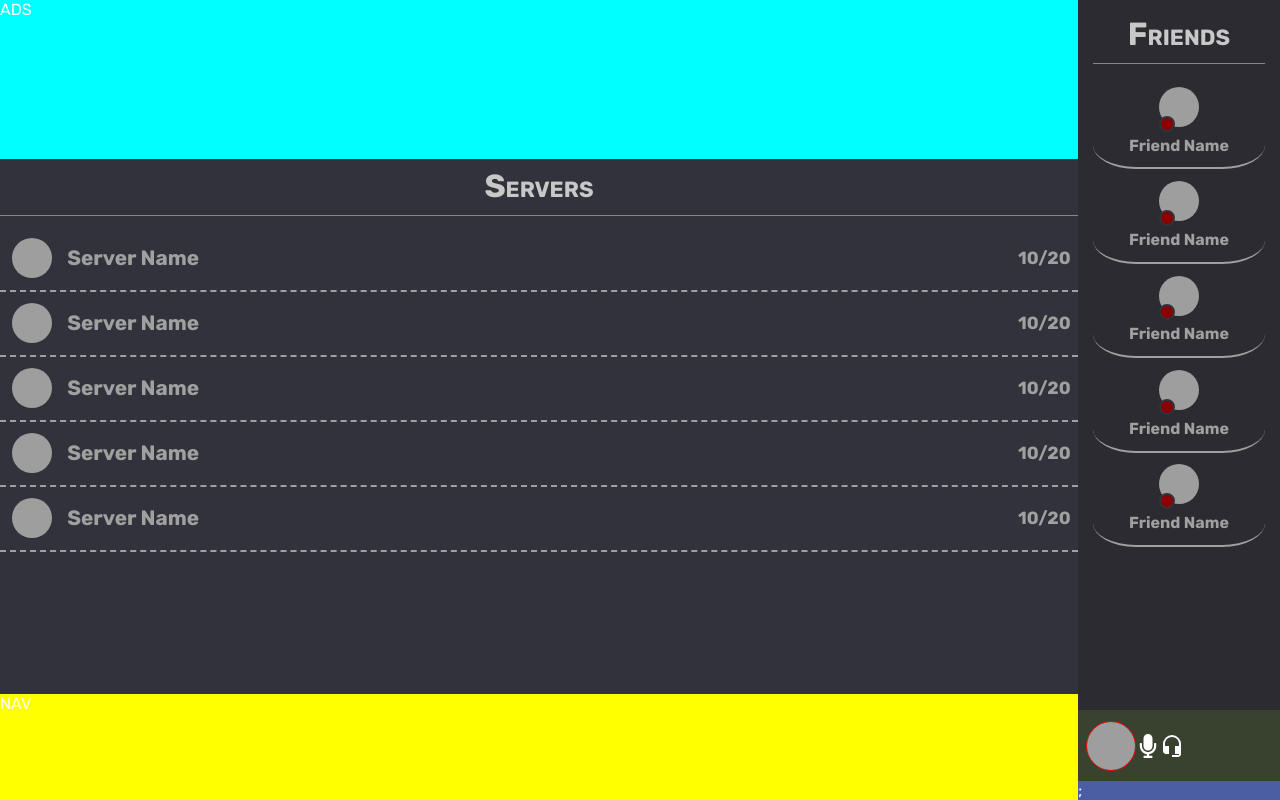
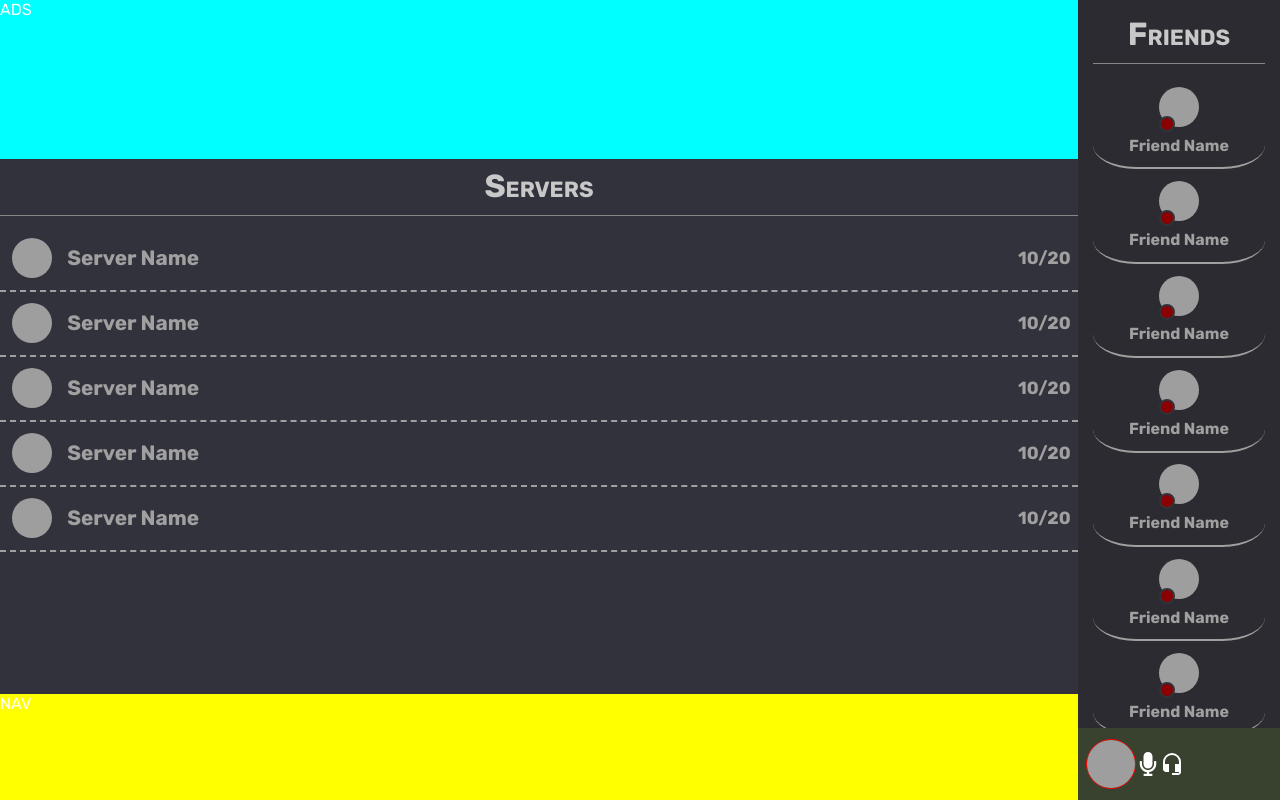
Before and after one commit to VirtuallDev/disgamble, a React (Vite) app in the folder client/: page / in a window 1280 px wide. Built offline with nearby package versions, Linux system fonts and the light colour scheme; no server answers; grey boxes are pictures that could not be loaded; the HTML template or start-up script is replaced by a standard one.

Commit message:
overflow

```diff
--- a/client/src/pages/home/Home.jsx
+++ b/client/src/pages/home/Home.jsx
@@ -29,11 +29,11 @@ const Home = () => {
             fontSize={'32px'}
             label={'Friends'}
           />
-          {[1, 2, 3, 4, 5].map((e, index) => {
+          {[1, 2, 3, 4, 5, 3, 4, 5, 3, 4, 5, 3, 4, 5].map((e, index) => {
             return <Friend key={index} />;
           })}
         </div>
-        <UserOptions />;
+        <UserOptions />
       </div>
     </div>
   );
--- a/client/src/pages/home/home.css
+++ b/client/src/pages/home/home.css
@@ -11,6 +11,7 @@
   height: 100%;
   background-color: var(--dark2);
   padding: 15px;
+  overflow: auto;
 }
 
 .left-side {
```
